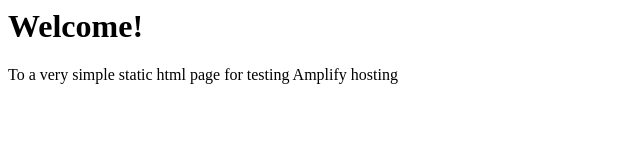
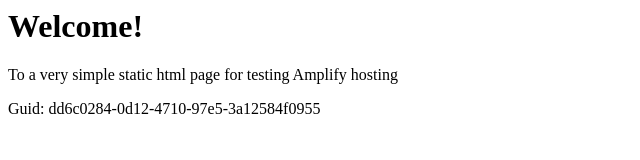
Before and after one commit to aws-aemilia-arn/Github-PR-Commit-Integration-Test-DoNotTouch-Gith-OKSLNVO2-v1-preprod-eu-north-1, a website: page src/index.html in a window 1280 px wide. Shown: the whole page, without its empty margins (0-640 px from the left). Drawn offline with Linux system fonts and the light colour scheme.

Commit message:
commit from integ tests

```diff
--- a/src/index.html
+++ b/src/index.html
@@ -1,3 +1,5 @@
+
+
 <html lang="en">
 
 <head>
@@ -10,6 +12,6 @@
 <body>
     <h1>Welcome!</h1>
     <p>To a very simple static html page for testing Amplify hosting</p>
-</body>
+    <p>Guid: dd6c0284-0d12-4710-97e5-3a12584f0955</p></body>
 
 </html>
```
